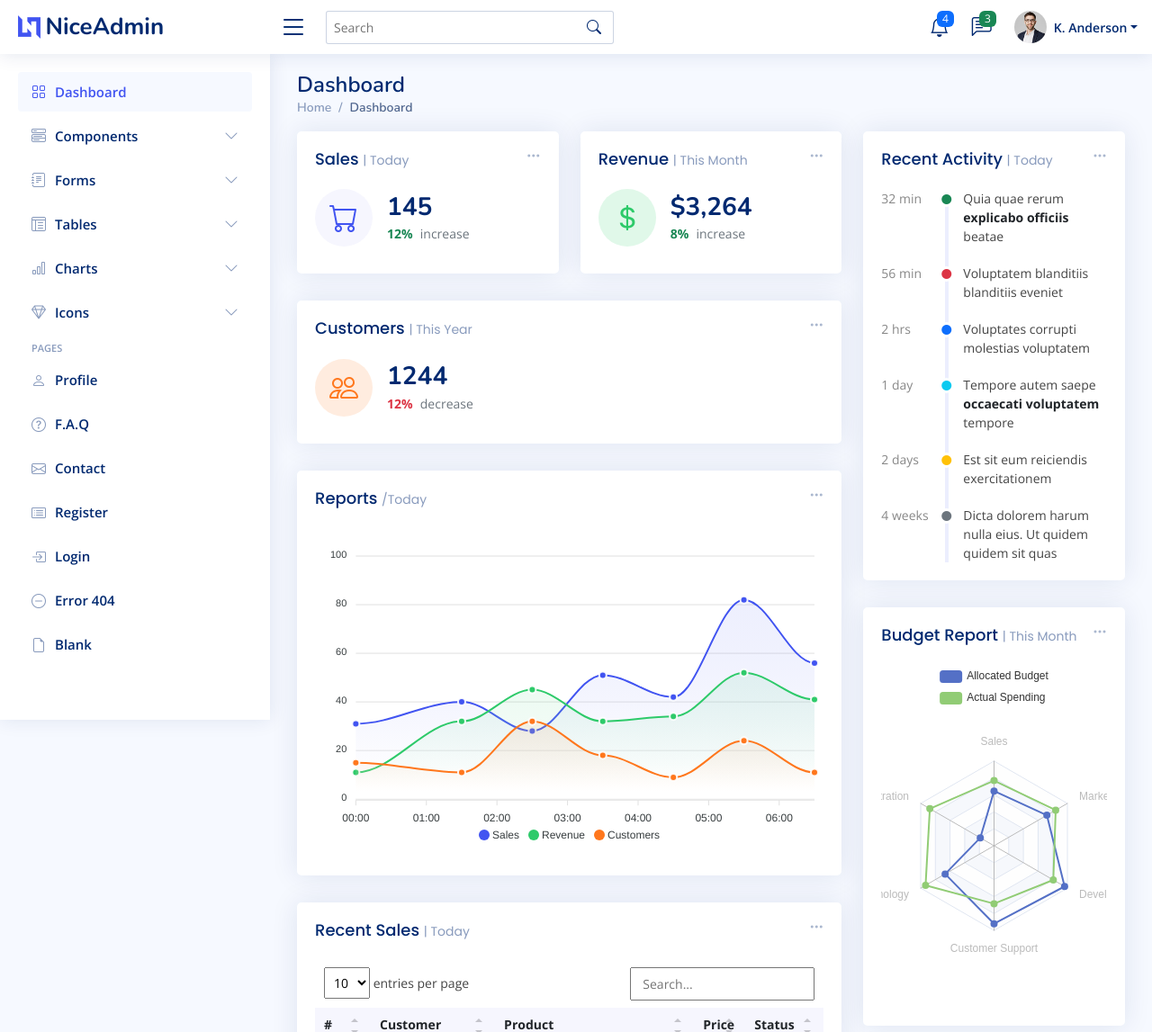
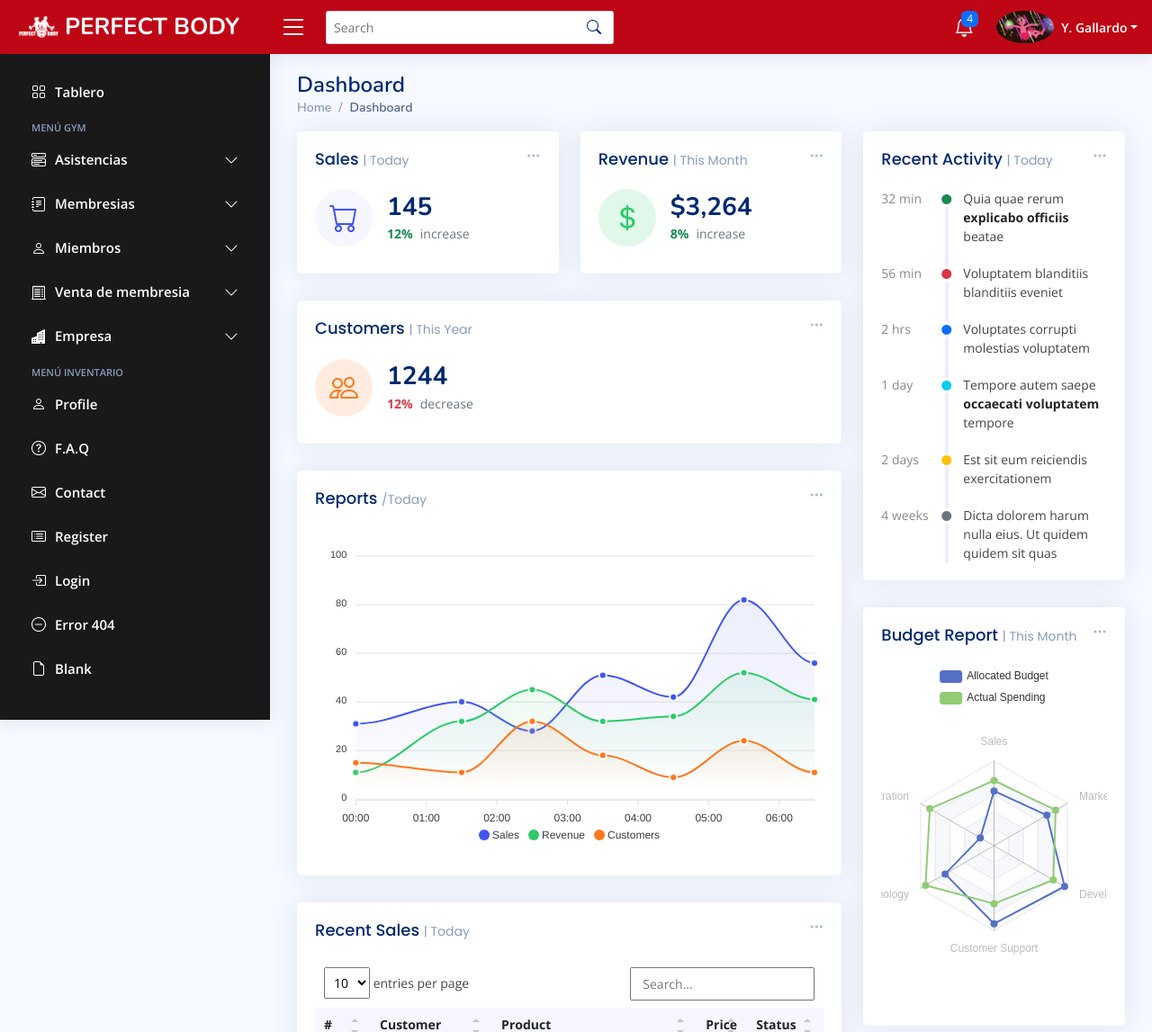
Before and after one commit to 000-123-456/PEFECT-BODY-SQLITE3, a Django app: page /prueba/ in a window 1280 px wide. Shown: the top 1147 px of the page at 90% size. Run offline with Django 4.2, Linux system fonts and the light colour scheme; some libraries are stand-ins or nearby versions.

Commit message:
Primer disenio de plantilla
Menu superior y lateral, faltan formularios y inicio

```diff
--- a/PERFEFCT_BODY/GYM/static/assets/css/style.css
+++ b/PERFEFCT_BODY/GYM/static/assets/css/style.css
@@ -372,7 +388,7 @@ h6 {
 .logo span {
   font-size: 26px;
   font-weight: 700;
-  color: #012970;
+  color: #fff;
   font-family: "Nunito", sans-serif;
 }
 
@@ -381,7 +397,7 @@ h6 {
   z-index: 997;
   height: 60px;
   box-shadow: 0px 2px 20px rgba(1, 41, 112, 0.1);
-  background-color: #fff;
+  background-color: #bf0615;
   padding-left: 20px;
   /* Toggle Sidebar Button */
   /* Search Bar */
@@ -391,7 +407,7 @@ h6 {
   font-size: 32px;
   padding-left: 10px;
   cursor: pointer;
-  color: #012970;
+  color: #fff;
 }
 
 .header .search-bar {
@@ -468,13 +484,13 @@ h6 {
 
 .header-nav .nav-icon {
   font-size: 22px;
-  color: #012970;
+  color: #fff;
   margin-right: 25px;
   position: relative;
 }
 
 .header-nav .nav-profile {
-  color: #012970;
+  color: #fff;
 }
 
 .header-nav .nav-profile img {
@@ -610,7 +626,7 @@ h6 {
   scrollbar-width: thin;
   scrollbar-color: #aab7cf transparent;
   box-shadow: 0px 0px 20px rgba(1, 41, 112, 0.1);
-  background-color: #fff;
+  background-color: #191919;
 }
 
 @media (max-width: 1199px) {
@@ -684,9 +700,9 @@ h6 {
   align-items: center;
   font-size: 15px;
   font-weight: 600;
-  color: #4154f1;
+  color: #fff;
   transition: 0.3;
-  background: #f6f9ff;
+  background: #191919;
   padding: 10px 15px;
   border-radius: 4px;
 }
@@ -694,25 +710,25 @@ h6 {
 .sidebar-nav .nav-link i {
   font-size: 16px;
   margin-right: 10px;
-  color: #4154f1;
+  color: #fff;
 }
 
 .sidebar-nav .nav-link.collapsed {
-  color: #012970;
-  background: #fff;
+  color: #fff;
+  background: #191919;
 }
 
 .sidebar-nav .nav-link.collapsed i {
-  color: #899bbd;
+  color: #fff;
 }
 
 .sidebar-nav .nav-link:hover {
-  color: #4154f1;
-  background: #f6f9ff;
+  color: #74798d;
+  background: #191919;
 }
 
 .sidebar-nav .nav-link:hover i {
-  color: #4154f1;
+  color: #74798d;
 }
 
 .sidebar-nav .nav-link .bi-chevron-down {
--- a/PERFEFCT_BODY/GYM/templates/layout/index.html
+++ b/PERFEFCT_BODY/GYM/templates/layout/index.html
@@ -11,8 +11,8 @@
   <meta content="" name="keywords">
 
   <!-- Favicons -->
-  <link href="{% static 'assets/img/logo.png' %}" rel="icon" />
-  <link href="{% static 'assets/img/logo.png' %}" rel="apple-touch-icon" />
+  <link href="{% static 'assets/img/logo-red.png' %}" rel="icon" />
+  <link href="{% static 'assets/img/logo-red.png' %}" rel="apple-touch-icon" />
 
   <!-- Google Fonts -->
   <link href="https://fonts.gstatic.com" rel="preconnect">
@@ -46,8 +46,8 @@
 
     <div class="d-flex align-items-center justify-content-between">
       <a href="index.html" class="logo d-flex align-items-center">
-        <img src="assets/img/logo.png" alt="">
-        <span class="d-none d-lg-block">NiceAdmin</span>
+        <img src="{% static 'assets/img/logo.png' %}" alt="">
+        <span class="d-none d-lg-block">PERFECT BODY</span>
       </a>
       <i class="bi bi-list toggle-sidebar-btn"></i>
     </div><!-- End Logo -->
@@ -143,102 +140,32 @@
 
         </li><!-- End Notification Nav -->
 
-        <li class="nav-item dropdown">
 
-          <a class="nav-link nav-icon" href="#" data-bs-toggle="dropdown">
-            <i class="bi bi-chat-left-text"></i>
-            <span class="badge bg-success badge-number">3</span>
-          </a><!-- End Messages Icon -->
-
-          <ul class="dropdown-menu dropdown-menu-end dropdown-menu-arrow messages">
-            <li class="dropdown-header">
-              You have 3 new messages
-              <a href="#"><span class="badge rounded-pill bg-primary p-2 ms-2">View all</span></a>
-            </li>
-            <li>
-              <hr class="dropdown-divider">
-            </li>
-
-            <li class="message-item">
-              <a href="#">
-                <img src="assets/img/messages-1.jpg" alt="" class="rounded-circle">
-                <div>
-                  <h4>Maria Hudson</h4>
-                  <p>Velit asperiores et ducimus soluta repudiandae labore officia est ut...</p>
-                  <p>4 hrs. ago</p>
-                </div>
-              </a>
-            </li>
-            <li>
-              <hr class="dropdown-divider">
-            </li>
-
-            <li class="message-item">
-              <a href="#">
-                <img src="assets/img/messages-2.jpg" alt="" class="rounded-circle">
-                <div>
-                  <h4>Anna Nelson</h4>
-                  <p>Velit asperiores et ducimus soluta repudiandae labore officia est ut...</p>
-                  <p>6 hrs. ago</p>
-                </div>
-              </a>
-            </li>
-            <li>
-              <hr class="dropdown-divider">
-            </li>
-
-            <li class="message-item">
-              <a href="#">
-                <img src="assets/img/messages-3.jpg" alt="" class="rounded-circle">
-                <div>
-                  <h4>David Muldon</h4>
-                  <p>Velit asperiores et ducimus soluta repudiandae labore officia est ut...</p>
-                  <p>8 hrs. ago</p>
-                </div>
-              </a>
-            </li>
-            <li>
-              <hr class="dropdown-divider">
-            </li>
-
-            <li class="dropdown-footer">
-              <a href="#">Show all messages</a>
-            </li>
-
-          </ul><!-- End Messages Dropdown Items -->
-
-        </li><!-- End Messages Nav -->
 
         <li class="nav-item dropdown pe-3">
 
           <a class="nav-link nav-profile d-flex align-items-center pe-0" href="#" data-bs-toggle="dropdown">
-            <img src="assets/img/profile-img.jpg" alt="Profile" class="rounded-circle">
-            <span class="d-none d-md-block dropdown-toggle ps-2">K. Anderson</span>
+            <img src="{% static 'assets/img/clancy.jpg' %}" alt="Profile" class="rounded-circle">
+            <span class="d-none d-md-block dropdown-toggle ps-2">Y. Gallardo</span>
           </a><!-- End Profile Iamge Icon -->
 
           <ul class="dropdown-menu dropdown-menu-end dropdown-menu-arrow profile">
+            <b>
             <li class="dropdown-header">
-              <h6>Kevin Anderson</h6>
-              <span>Web Designer</span>
+              <span>Yasser Gallardo</span><br>
+              <span>Administrador</span>
             </li>
+          </b>
             <li>
               <hr class="dropdown-divider">
             </li>
 
             <li>
               <a class="dropdown-item d-flex align-items-center" href="users-profile.html">
-                <i class="bi bi-person"></i>
-                <span>My Profile</span>
-              </a>
-            </li>
-            <li>
-              <hr class="dropdown-divider">
-            </li>
-
-            <li>
-              <a class="dropdown-item d-flex align-items-center" href="users-profile.html">
+                <b>
                 <i class="bi bi-gear"></i>
                 <span>Account Settings</span>
+              </b>
               </a>
             </li>
             <li>
@@ -278,83 +209,38 @@
       <li class="nav-item">
         <a class="nav-link " href="index.html">
           <i class="bi bi-grid"></i>
-          <span>Dashboard</span>
+          <span>Tablero</span>
         </a>
       </li><!-- End Dashboard Nav -->
-
+      <li class="nav-heading">MENÚ GYM</li>
       <li class="nav-item">
         <a class="nav-link collapsed" data-bs-target="#components-nav" data-bs-toggle="collapse" href="#">
-          <i class="bi bi-menu-button-wide"></i><span>Components</span><i class="bi bi-chevron-down ms-auto"></i>
+          <i class="bi bi-menu-button-wide"></i><span>Asistencias</span><i class="bi bi-chevron-down ms-auto"></i>
         </a>
         <ul id="components-nav" class="nav-content collapse " data-bs-parent="#sidebar-nav">
           <li>
             <a href="components-alerts.html">
-              <i class="bi bi-circle"></i><span>Alerts</span>
+              <i class="bi bi-circle-fill"></i><span>Registro</span>
             </a>
           </li>
           <li>
             <a href="components-accordion.html">
-              <i class="bi bi-circle"></i><span>Accordion</span>
+              <i class="bi bi-circle-fill"></i><span>Modificacion</span>
             </a>
           </li>
           <li>
             <a href="components-badges.html">
-              <i class="bi bi-circle"></i><span>Badges</span>
+              <i class="bi bi-circle-fill"></i><span>Eliminacion</span>
             </a>
           </li>
           <li>
             <a href="components-breadcrumbs.html">
-              <i class="bi bi-circle"></i><span>Breadcrumbs</span>
+              <i class="bi bi-circle-fill"></i><span>Buscar</span>
             </a>
           </li>
           <li>
             <a href="components-buttons.html">
-              <i class="bi bi-circle"></i><span>Buttons</span>
-            </a>
-          </li>
-          <li>
-            <a href="components-cards.html">
-              <i class="bi bi-circle"></i><span>Cards</span>
-            </a>
-          </li>
-          <li>
-            <a href="components-carousel.html">
-              <i class="bi bi-circle"></i><span>Carousel</span>
-            </a>
-          </li>
-          <li>
-            <a href="components-list-group.html">
-              <i class="bi bi-circle"></i><span>List group</span>
-            </a>
-          </li>
-          <li>
-            <a href="components-modal.html">
-              <i class="bi bi-circle"></i><span>Modal</span>
-            </a>
-          </li>
-          <li>
-            <a href="components-tabs.html">
-              <i class="bi bi-circle"></i><span>Tabs</span>
-            </a>
-          </li>
-          <li>
-            <a href="components-pagination.html">
-              <i class="bi bi-circle"></i><span>Pagination</span>
-            </a>
-          </li>
-          <li>
-            <a href="components-progress.html">
-              <i class="bi bi-circle"></i><span>Progress</span>
-            </a>
-          </li>
-          <li>
-            <a href="components-spinners.html">
-              <i class="bi bi-circle"></i><span>Spinners</span>
-            </a>
-          </li>
-          <li>
-            <a href="components-tooltips.html">
-              <i class="bi bi-circle"></i><span>Tooltips</span>
+              <i class="bi bi-circle-fill"></i><span>Estadisticas</span>
             </a>
           </li>
         </ul>
@@ -362,7 +248,7 @@
 
       <li class="nav-item">
         <a class="nav-link collapsed" data-bs-target="#forms-nav" data-bs-toggle="collapse" href="#">
-          <i class="bi bi-journal-text"></i><span>Forms</span><i class="bi bi-chevron-down ms-auto"></i>
+          <i class="bi bi-journal-text"></i><span>Membresias</span><i class="bi bi-chevron-down ms-auto"></i>
         </a>
         <ul id="forms-nav" class="nav-content collapse " data-bs-parent="#sidebar-nav">
           <li>
@@ -390,7 +276,7 @@
 
       <li class="nav-item">
         <a class="nav-link collapsed" data-bs-target="#tables-nav" data-bs-toggle="collapse" href="#">
-          <i class="bi bi-layout-text-window-reverse"></i><span>Tables</span><i class="bi bi-chevron-down ms-auto"></i>
+          <i class="bi bi-person"></i><span>Miembros</span><i class="bi bi-chevron-down ms-auto"></i>
         </a>
         <ul id="tables-nav" class="nav-content collapse " data-bs-parent="#sidebar-nav">
           <li>
@@ -408,7 +294,7 @@
 
       <li class="nav-item">
         <a class="nav-link collapsed" data-bs-target="#charts-nav" data-bs-toggle="collapse" href="#">
-          <i class="bi bi-bar-chart"></i><span>Charts</span><i class="bi bi-chevron-down ms-auto"></i>
+          <i class="bi bi-receipt-cutoff"></i><span>Venta de membresia</span><i class="bi bi-chevron-down ms-auto"></i>
         </a>
         <ul id="charts-nav" class="nav-content collapse " data-bs-parent="#sidebar-nav">
           <li>
@@ -431,7 +317,7 @@
 
       <li class="nav-item">
         <a class="nav-link collapsed" data-bs-target="#icons-nav" data-bs-toggle="collapse" href="#">
-          <i class="bi bi-gem"></i><span>Icons</span><i class="bi bi-chevron-down ms-auto"></i>
+          <i class="bi bi-buildings-fill"></i><span>Empresa</span><i class="bi bi-chevron-down ms-auto"></i>
         </a>
         <ul id="icons-nav" class="nav-content collapse " data-bs-parent="#sidebar-nav">
           <li>
@@ -452,7 +338,7 @@
         </ul>
       </li><!-- End Icons Nav -->
 
-      <li class="nav-heading">Pages</li>
+      <li class="nav-heading">MENÚ INVENTARIO</li>
 
       <li class="nav-item">
         <a class="nav-link collapsed" href="users-profile.html">
```
Also changed, not shown: other parts of PERFEFCT_BODY/GYM/static/assets/css/style.css (+26 -10 lines), other parts of PERFEFCT_BODY/GYM/templates/layout/index.html (+20 -19 lines), PERFEFCT_BODY/GYM/GYM/db.py (added, +21 -0 lines), PERFEFCT_BODY/GYM/GYM/settings.py (+3 -8 lines), PERFEFCT_BODY/GYM/static/assets/img/clancy.jpg (added), PERFEFCT_BODY/GYM/static/assets/img/logo-dark.png (added), PERFEFCT_BODY/GYM/static/assets/img/logo-red.png (added), PERFEFCT_BODY/GYM/static/assets/img/logo.png.
